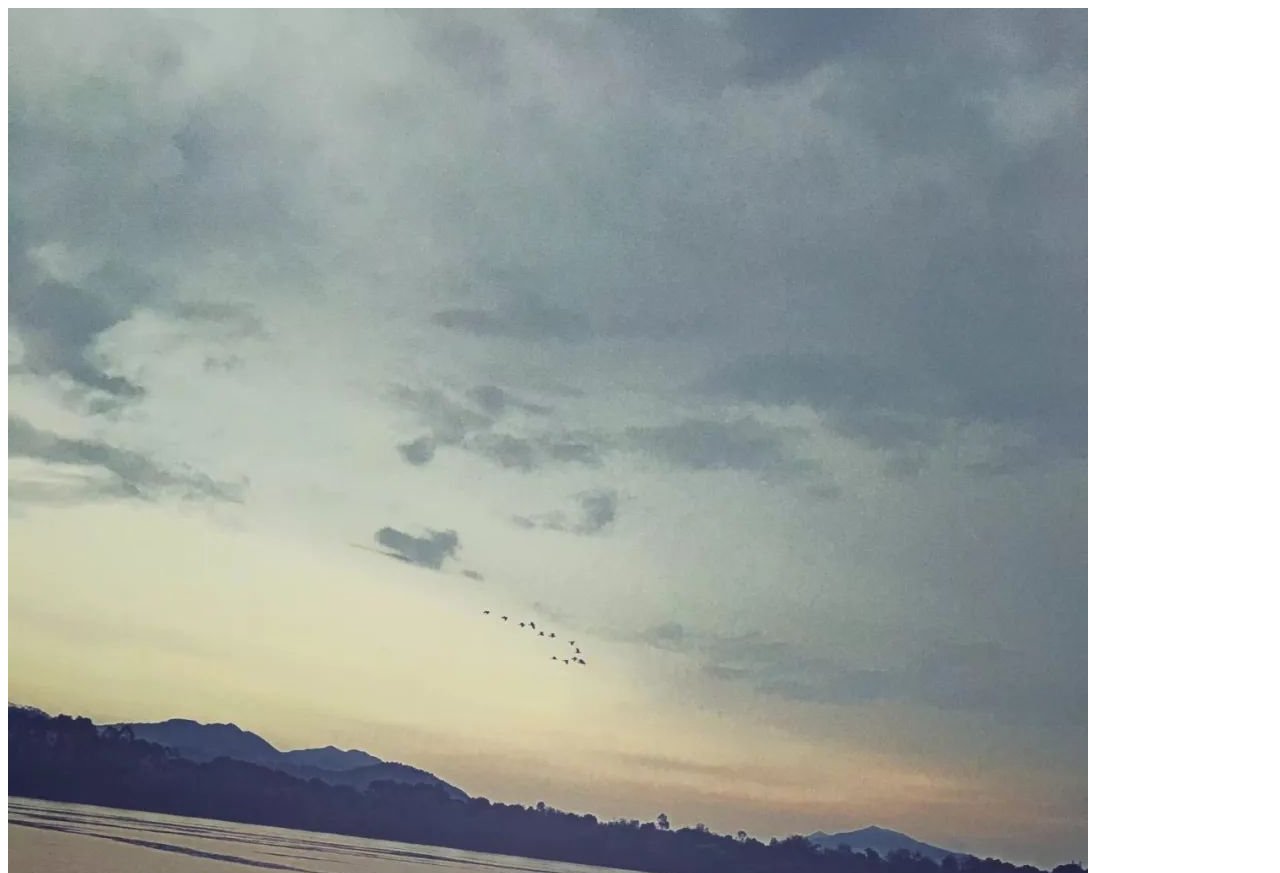
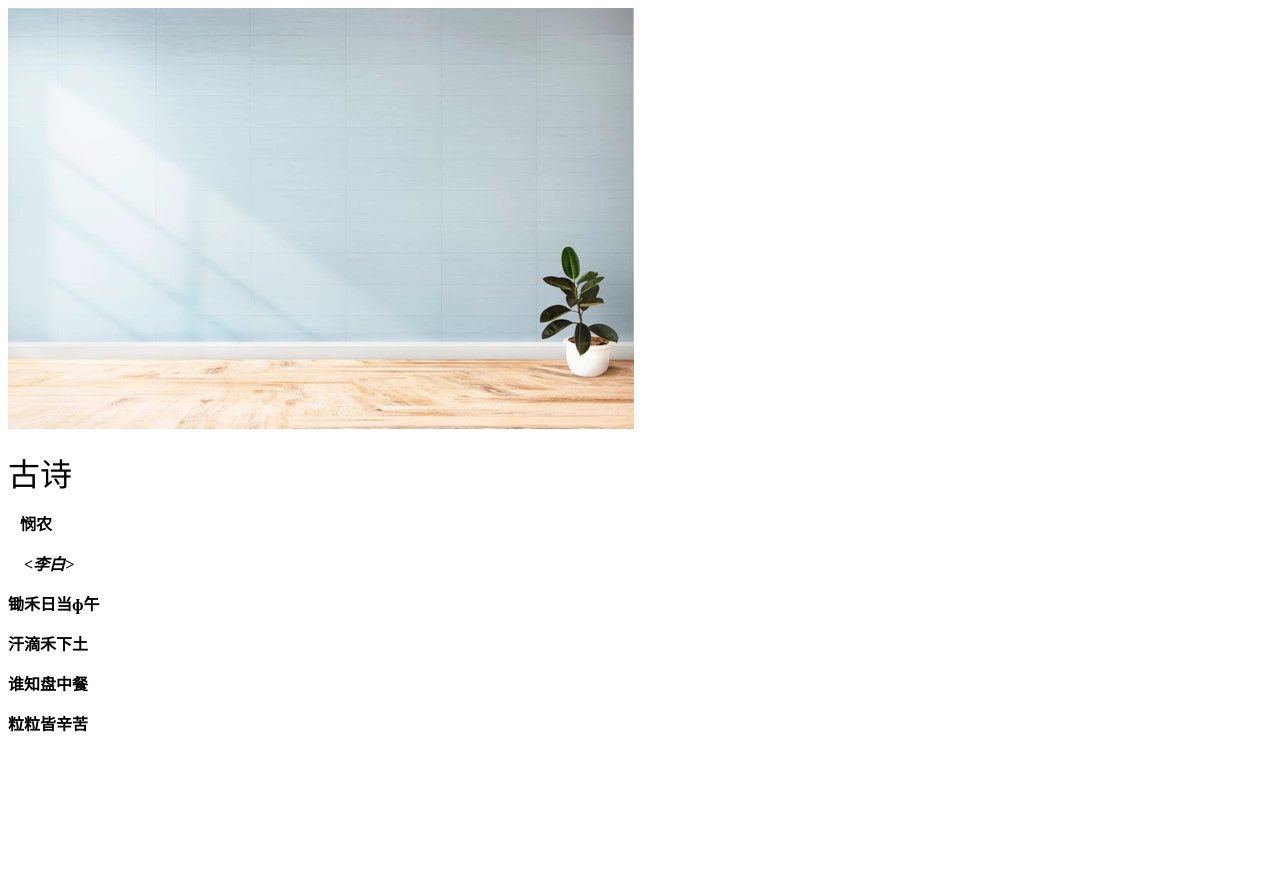
Before and after one commit to lifei88/myH5, a plain HTML site: page 001basics/index.html in a window 1280 px wide. Shown: the top 873 px of the page. After the commit the page ends 800 px from the top, so only its background shows below. Drawn offline with Linux system fonts and the light colour scheme.

Commit message:
Update index.html

```diff
--- a/001basics/index.html
+++ b/001basics/index.html
@@ -5,7 +5,7 @@
          <title>古诗</title>
    </head>
    <body>
-      <img src="16xx899995x14.jpg"/>
+      <img src="./image/121.jpg"/>
      <p> <font size="6">古诗</font></p>
       <strong>
      <p>  &nbsp &nbsp悯农</p>
```
